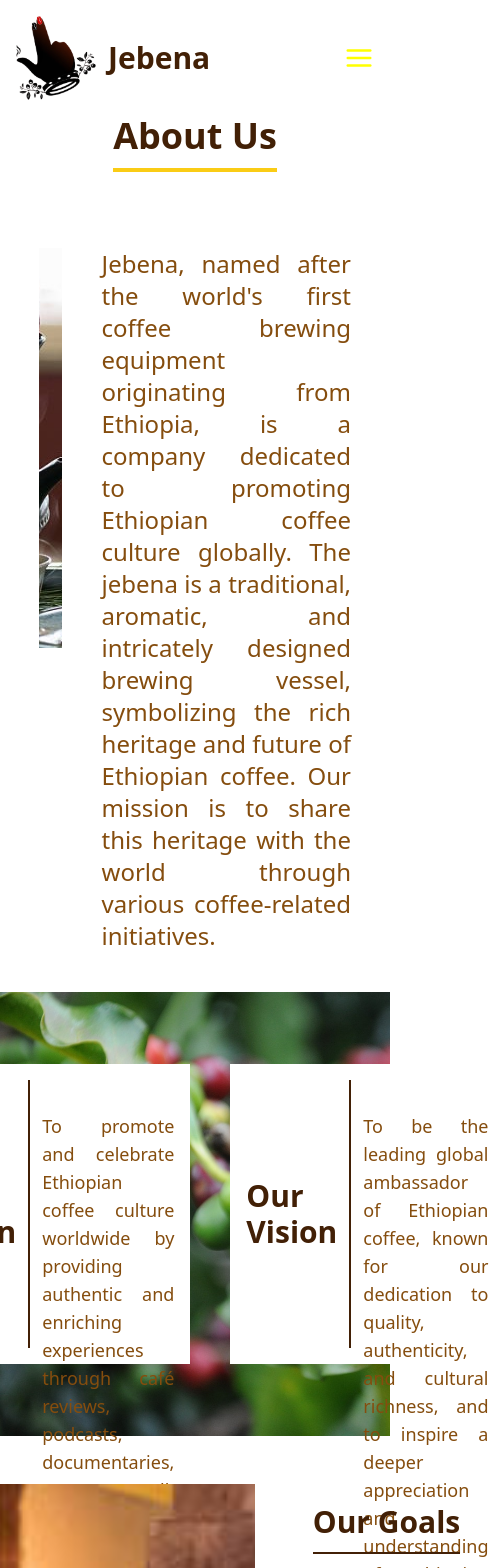
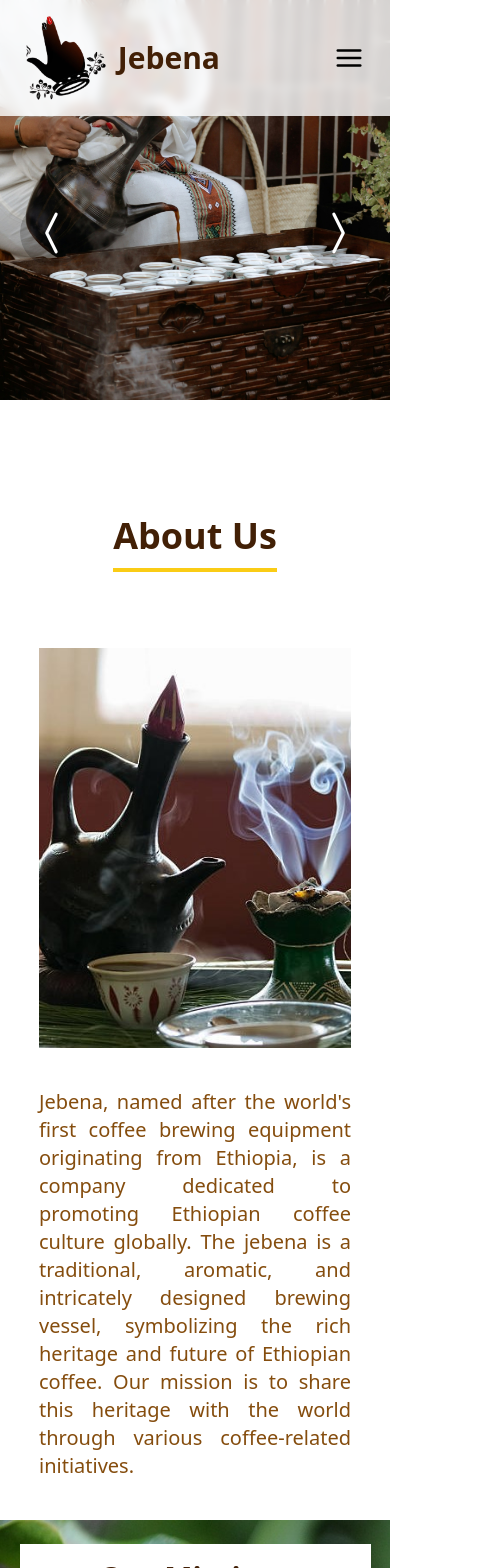
Before and after one commit to Genboyz/Website-Project, a React (Vite) app in the folder Jebena-Portfolio/: page / in a window 390 px wide. Shown: the top 1568 px of the page, 504 px wide, since content can reach past the window. Built offline with nearby package versions, Linux system fonts and the light colour scheme; the HTML template or start-up script is replaced by a standard one.

Commit message:
mobile responsiveness

```diff
--- a/Jebena-Portfolio/src/App.jsx
+++ b/Jebena-Portfolio/src/App.jsx
@@ -10,7 +10,7 @@ import Team from "./pages/Team";
 import Footer from "./components/Footer";
 function App() {
   return (
-    <div className="flex flex-col min-h-screen">
+    <div className="flex flex-col min-h-screen w-screen">
       <Navbar />
       <div id="home">
         <Home />
--- a/Jebena-Portfolio/src/components/Navbar.jsx
+++ b/Jebena-Portfolio/src/components/Navbar.jsx
@@ -84,8 +84,16 @@ function Navbar() {
   return (
     <>
       <nav className="bg-white z-10 fixed top-0 w-full bg-opacity-80 backdrop-blur-sm">
-        <div className="container mx-auto px-4 py-4 flex justify-between items-center text-yellow-900 md:text-xl">
-          <Link to="home" duration={200}>
+        <div className="w-[95%] mx-auto px-4 py-4 flex justify-between items-center text-yellow-900 md:text-xl">
+          <Link
+            smooth={true}
+            activeClass="active"
+            spy={true}
+            duration={1500}
+            to="home"
+            className="cursor-pointer"
+            onClick={() => setIsOpen(false)}
+          >
             <div className="flex gap-x-3 items-center">
               <img src={logo} alt="" className="w-[80px]" />
               <h2 className="text-3xl font-bold text-yellow-950 md:text-6xl">
@@ -93,19 +101,19 @@ function Navbar() {
               </h2>
             </div>
           </Link>
-          <div className="hidden md:flex">
+          <div className="hidden lg:flex">
             <Navlinks />
           </div>
-          <button className="md:hidden" onClick={toggleMenu}>
+          <button className="lg:hidden" onClick={toggleMenu}>
             {isOpen ? (
               <span className="font-semibold text-3xl">X</span>
             ) : (
-              <FiMenu size={30} color="yellow" />
+              <FiMenu size={30} color="black" />
             )}
           </button>
         </div>
         {isOpen && (
-          <div className="md:hidden bg-gray-700 bg-opacity-[0] text-yellow-900 w-full ">
+          <div className="lg:hidden bg-gray-700 bg-opacity-[0] text-yellow-900 w-full ">
             <Navlinks className="flex-col gap-2 space-y-2 py-4" />
           </div>
         )}
--- a/Jebena-Portfolio/src/pages/About.jsx
+++ b/Jebena-Portfolio/src/pages/About.jsx
@@ -21,7 +21,7 @@ function About() {
         </motion.div>
       </div>
 
-      <div className=" flex justify-center gap-10 w-[80%] mx-auto">
+      <div className=" flex lg:flex-row flex-col items-center justify-center gap-10 w-[80%] mx-auto">
         <motion.div
           variants={fadeIn("right", 0.2)}
           initial="hidden"
@@ -39,7 +39,7 @@ function About() {
           initial="hidden"
           whileInView={"show"}
           viewport={{ once: false, amount: 0.3 }}
-          className="text-yellow-800 text-2xl text-justify md:w-[550px]"
+          className="text-yellow-800 md:text-2xl  text-xl text-justify md:w-[550px]"
         >
           <p>
             Jebena, named after the world's first coffee brewing equipment
@@ -52,23 +52,23 @@ function About() {
           </p>
         </motion.div>
       </div>
-      <div className="bg-coffee-bean bg-fixed bg-no-repeat bg-cover  flex justify-center gap-10 py-6 mt-10 w-screen">
-        <div className=" flex justify-start gap-3 my-12 bg-white h-[300px] p-4 ">
-          <h2 className=" flex items-center text-3xl text-yellow-950 md:text-4xl font-bold  pr-3 border-r-2 border-yellow-950">
+      <div className="bg-coffee-bean bg-fixed bg-no-repeat bg-cover  flex flex-col lg:flex-row justify-center lg:gap-10 gap-4 py-6 mt-10 w-screen">
+        <div className=" flex flex-col lg:flex-row lg:justify-start items-center lg:gap-3 lg:my-12 bg-white h-[300px] p-4  w-[90%] mx-auto">
+          <h2 className=" flex items-center text-3xl text-yellow-950 md:text-4xl font-bold  pr-3 lg:border-r-2 border-yellow-950">
             Our Mission
           </h2>
-          <p className="text-justify mt-8 text-lg md:text-xl text-yellow-800 md:w-[550px] ">
+          <p className="text-justify mt-8 text-lg md:text-xl text-yellow-800 lg:w-[550px] ">
             To promote and celebrate Ethiopian coffee culture worldwide by
             providing authentic and enriching experiences through café reviews,
             podcasts, documentaries, expert talk shows, interviews, consulting
             services, and organizing coffee-related events.
           </p>
         </div>
-        <div className=" flex justify-start gap-3  my-12 bg-white h-[300px] p-4 ">
-          <label className="flex items-center text-3xl  md:text-4xl font-bold text-yellow-950  pr-3 border-r-2 border-yellow-950 ">
+        <div className=" flex flex-col lg:flex-row lg:justify-start justify-center items-center lg:gap-3 lg:my-12 bg-white h-[300px] p-4  w-[90%] mx-auto">
+          <label className="flex items-center text-3xl  md:text-4xl font-bold text-yellow-950  pr-3 lg:border-r-2 border-yellow-950 ">
             Our Vision
           </label>
-          <p className="mt-8 text-justify text-lg md:text-xl  text-yellow-800 max-w-4xl mx-auto md:w-[550px]">
+          <p className="mt-8 text-justify text-lg md:text-xl  text-yellow-800 max-w-4xl  lg:w-[550px]">
             To be the leading global ambassador of Ethiopian coffee, known for
             our dedication to quality, authenticity, and cultural richness, and
             to inspire a deeper appreciation and understanding of Ethiopian
@@ -83,7 +83,7 @@ function About() {
           initial="hidden"
           whileInView={"show"}
           viewport={{ once: false, amount: 0.3 }}
-          className="flex justify-center gap-8"
+          className="flex flex-col lg:flex-row justify-center  gap-8"
         >
           <img src={etcoffee} alt="" className="object-cover" />
           <div className="flex flex-col justify-center items-center my-5 space-y-8 max-w-5xl mx-auto text-gray-700">
--- a/Jebena-Portfolio/src/pages/Home.jsx
+++ b/Jebena-Portfolio/src/pages/Home.jsx
@@ -38,17 +38,17 @@ function Home() {
     <>
       <div
         style={{ backgroundImage: `url(${images[index].image})` }}
-        className="relative md:h-[800px] w-screen duration-500 bg-center bg-cover bg-no-repeat group"
+        className="relative md:h-[800px] h-[400px]  w-full duration-500 bg-cover bg-no-repeat group"
       >
         <div
           onClick={prev}
-          className="hidden group-hover:block absolute top-[50%] left-5 rounded-full p-2 bg-black/20 cursor-pointer"
+          className=" group-hover:block absolute top-[50%] left-5 rounded-full p-2 bg-black/20 cursor-pointer"
         >
           <BsChevronCompactLeft size={50} color="white" />
         </div>
         <div
           onClick={next}
-          className="hidden group-hover:block absolute top-[50%] right-5 rounded-full p-2 bg-black/20 cursor-pointer"
+          className=" group-hover:block absolute top-[50%] right-5 rounded-full p-2 bg-black/20 cursor-pointer"
         >
           <BsChevronCompactRight size={50} color="white" />
         </div>
--- a/Jebena-Portfolio/src/pages/Services.jsx
+++ b/Jebena-Portfolio/src/pages/Services.jsx
@@ -24,7 +24,7 @@ function Services() {
         </h1>
       </motion.div>
 
-      <div className="grid grid-cols-3 gap-5 gap-y-8 w-[80%] mx-auto">
+      <div className="grid lg:grid-cols-3 md:grid-cols-2 grid-cols-1 gap-5 gap-y-8 w-[80%] mx-auto">
         <motion.div
           variants={fadeIn("right", 0.2)}
           initial="hidden"
@@ -70,7 +70,7 @@ function Services() {
           initial="hidden"
           whileInView={"show"}
           viewport={{ once: false, amount: 0.3 }}
-          className="flex flex-col justify-center items-center gap-5"
+          className="flex flex-col lg:justify-center items-center gap-5"
         >
           <div className="flex items-center justify-center w-[200px] h-[200px] rounded-full bg-yellow-600">
             <MdMovie size={80} color="white" />
@@ -147,7 +147,7 @@ function Services() {
         </motion.div>
       </div>
 
-      <div className="flex justify-center gap-16 mt-20 w-[70%] mx-auto">
+      <div className="flex flex-col lg:flex-row justify-center gap-16 mt-20 w-[70%] mx-auto">
         <motion.div
           variants={fadeIn("right", 0.2)}
           initial="hidden"
@@ -158,7 +158,7 @@ function Services() {
           <label className="flex justify-center text-center text-white text-3xl md:text-4xl font-bold">
             Future Outlook
           </label>
-          <p className="p-4 text-xl text-center text-white font-semibold">
+          <p className="p-4 md:text-xl text-center text-white font-semibold">
             Jebena aims to "taste the future of Ethiopian coffee" by
             continuously evolving and expanding our reach. We plan to extend our
             activities beyond Ethiopia, establishing a global presence and
@@ -175,7 +175,7 @@ function Services() {
           <label className="flex justify-center text-center text-white text-3xl md:text-4xl font-bold">
             Global Presence
           </label>
-          <p className="p-4 text-xl text-center text-white font-semibold">
+          <p className="p-4 md:text-xl text-center text-white font-semibold">
             While rooted in Ethiopia, Jebena is dedicated to promoting Ethiopian
             coffee culture across the globe. Our activities and collaborations
             extend internationally, ensuring that the unique flavors and rich
--- /dev/null
+++ b/package.json
@@ -0,0 +1,6 @@
+{
+  "dependencies": {
+    "framer-motion": "^11.3.0",
+    "react-scroll": "^1.9.0"
+  }
+}
```
Also changed, not shown: 1 other file (tests, documents, lock files or other folders).
